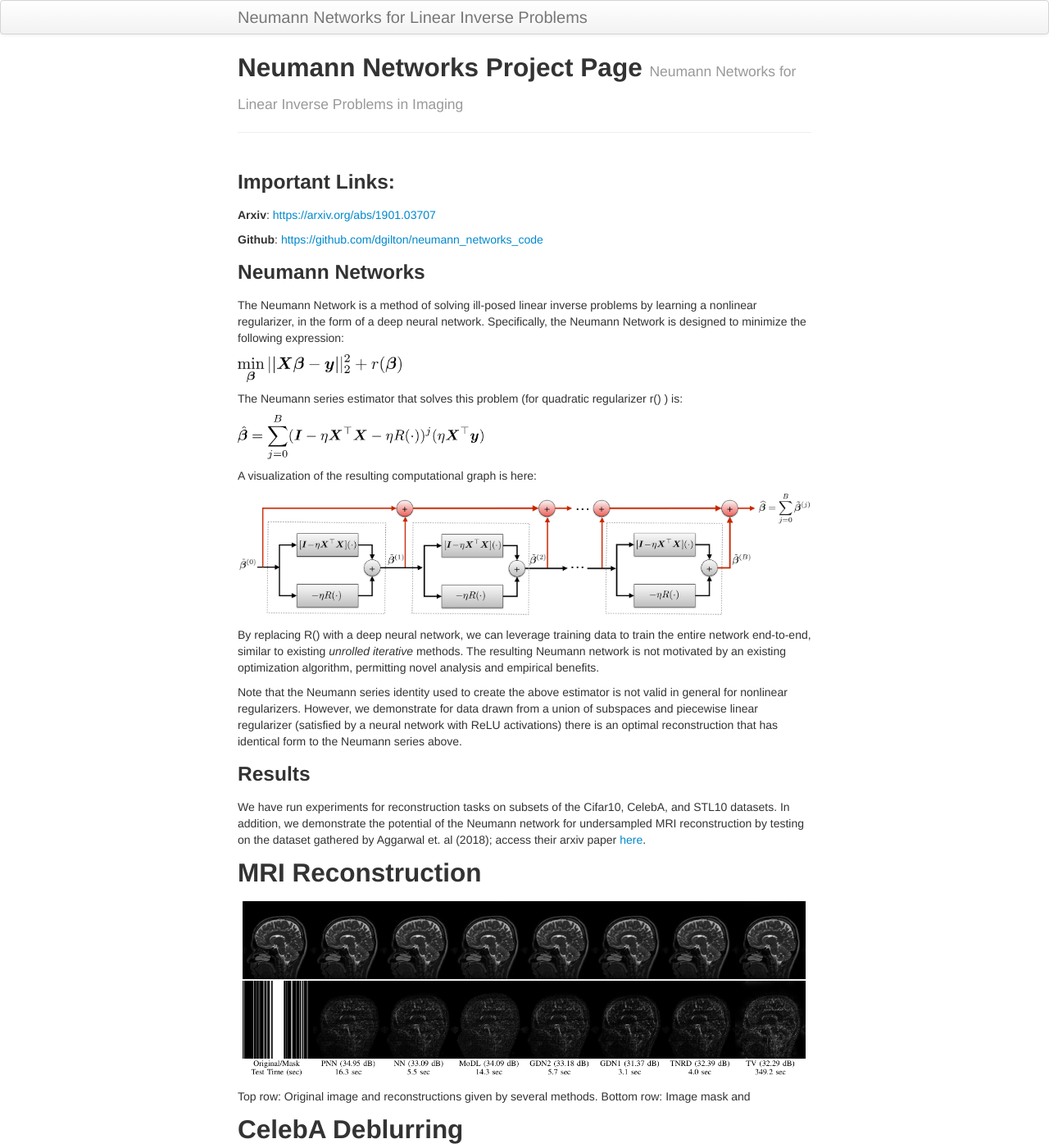
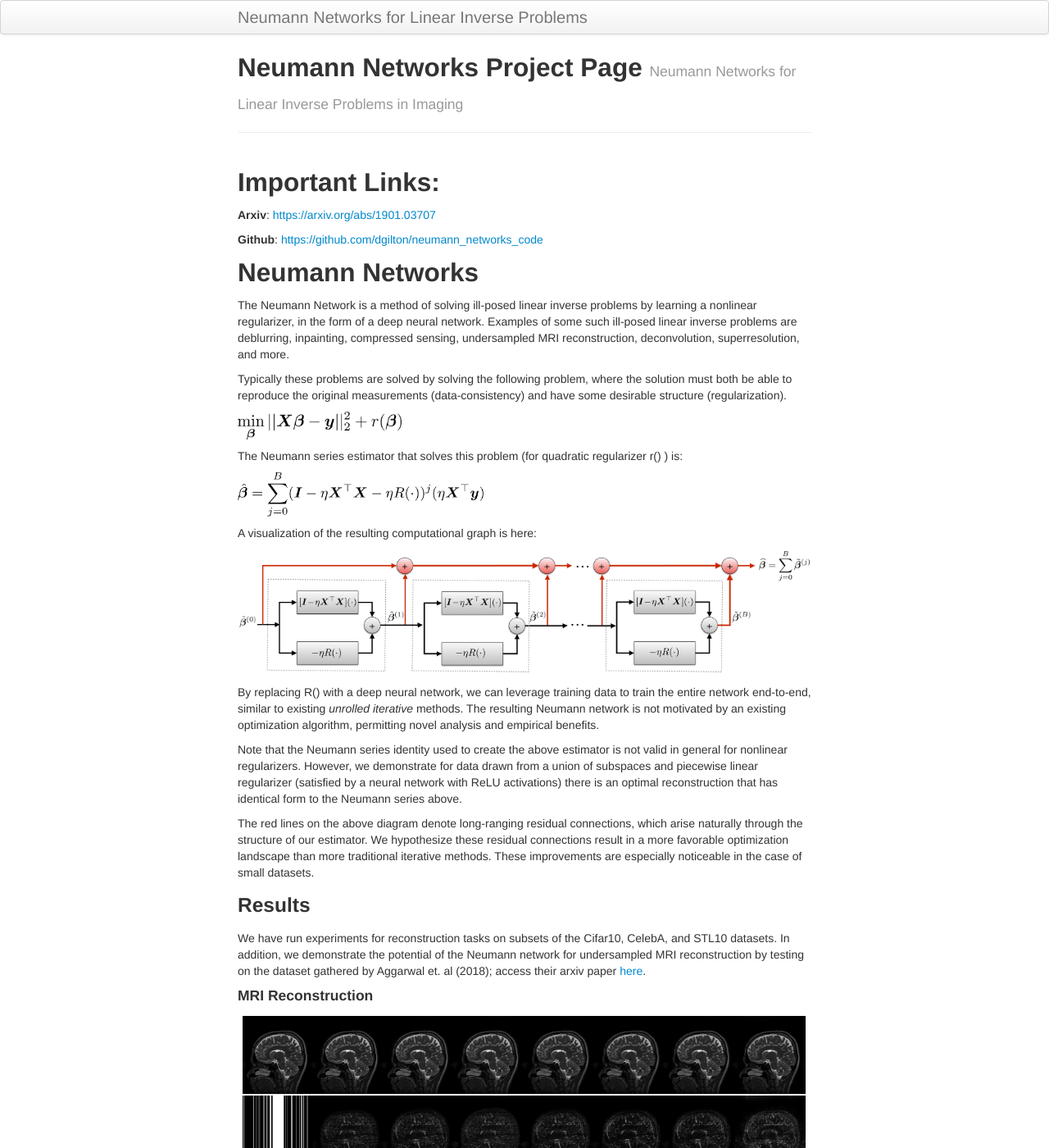
Before and after one commit to dgilton/neumann_networks, a Jekyll site: the page built from index.md, in a window 1280 px wide and 1400 px high. Shown: the whole window at 82% size. Built offline with Jekyll 4.4.1, drawn with Linux system fonts in a browser that asks for light colours.

Commit message:
Header edits, clarification, updated todos

```diff
--- a/index.md
+++ b/index.md
@@ -5,17 +5,22 @@ tagline: Neumann Networks for Linear Inverse Problems in Imaging
 description: User Guide and Documentation for Neumann Networks
 ---
 
-### Important Links:
+## Important Links:
 
 **Arxiv**: [https://arxiv.org/abs/1901.03707](https://arxiv.org/abs/1901.03707)
 
 **Github**: [https://github.com/dgilton/neumann_networks_code](https://github.com/dgilton/neumann_networks_code)
 
-### Neumann Networks
+## Neumann Networks
 The Neumann Network is a method of solving ill-posed linear inverse
 problems by learning a nonlinear regularizer, in the form of a deep
-neural network. Specifically, the Neumann Network is designed to minimize
-the following expression:
+neural network. Examples of some such ill-posed linear inverse problems are
+deblurring, inpainting, compressed sensing, undersampled MRI reconstruction,
+deconvolution, superresolution, and more.
+
+Typically these problems are solved by solving the following problem,
+where the solution must both be able to reproduce the original measurements
+(data-consistency) and have some desirable structure (regularization).
 
 <img src="images/optimization_problem.png" width="200">
 
@@ -36,6 +41,11 @@ nonlinear regularizers. However, we demonstrate for data drawn from a union of s
 regularizer (satisfied by a neural network with ReLU activations) there is an optimal reconstruction
 that has identical form to the Neumann series above.
 
+The red lines on the above diagram denote long-ranging residual connections, which arise naturally through the
+structure of our estimator. We hypothesize these residual connections result in a more favorable
+optimization landscape than more traditional iterative methods. These improvements are especially noticeable
+in the case of small datasets.
+
 ### Results
 
 We have run experiments for reconstruction tasks on subsets of the Cifar10, CelebA, and STL10 datasets. In
@@ -43,21 +53,21 @@ addition, we demonstrate the potential of the Neumann network for undersampled M
 by testing on the dataset gathered by Aggarwal et. al (2018); access their arxiv paper
 [here](https://arxiv.org/abs/1712.02862).
 
-## MRI Reconstruction
+#### MRI Reconstruction
 
 ![MRI Results](images/mri_results.png)
 
 Top row: Original image and reconstructions given by several methods.
 Bottom row: Image mask and
 
-## CelebA Deblurring
+#### CelebA Deblurring
 
 <img src="images/celeba_deblur.png" width="500">
 
 From left to right, top row: Original image, Neumann Network reconstruction, Gradient Descent Network reconstruction, and single residual network reconstruction.
 Bottom row: Input to the networks, followed by residual images multiplied by 6x for improved visualization.
 
-## STL10 Compressed Sensing
+#### STL10 Compressed Sensing
 
 <img src="images/stl10_cs.png" width="500">
 
@@ -79,7 +89,7 @@ and the initialization, which has been replaced by a preconditioned initial esti
 
 
 
-## Dependencies
+### Dependencies
 This code has been tested on the following:
 
 Tensorflow: 1.13.1
@@ -90,7 +100,7 @@ If you experience issues, please contact the corresponding author via email or s
 Be especially careful that your Tensorflow version is the same as listed.
 I highly recommend installing Tensorflow via conda in a virtualenv.
 
-### Using the code
+## Using the code
 Documentation for the code and instructions for training and testing are on the
 [Github repo](https://github.com/dgilton/neumann_networks_code).
 
```
